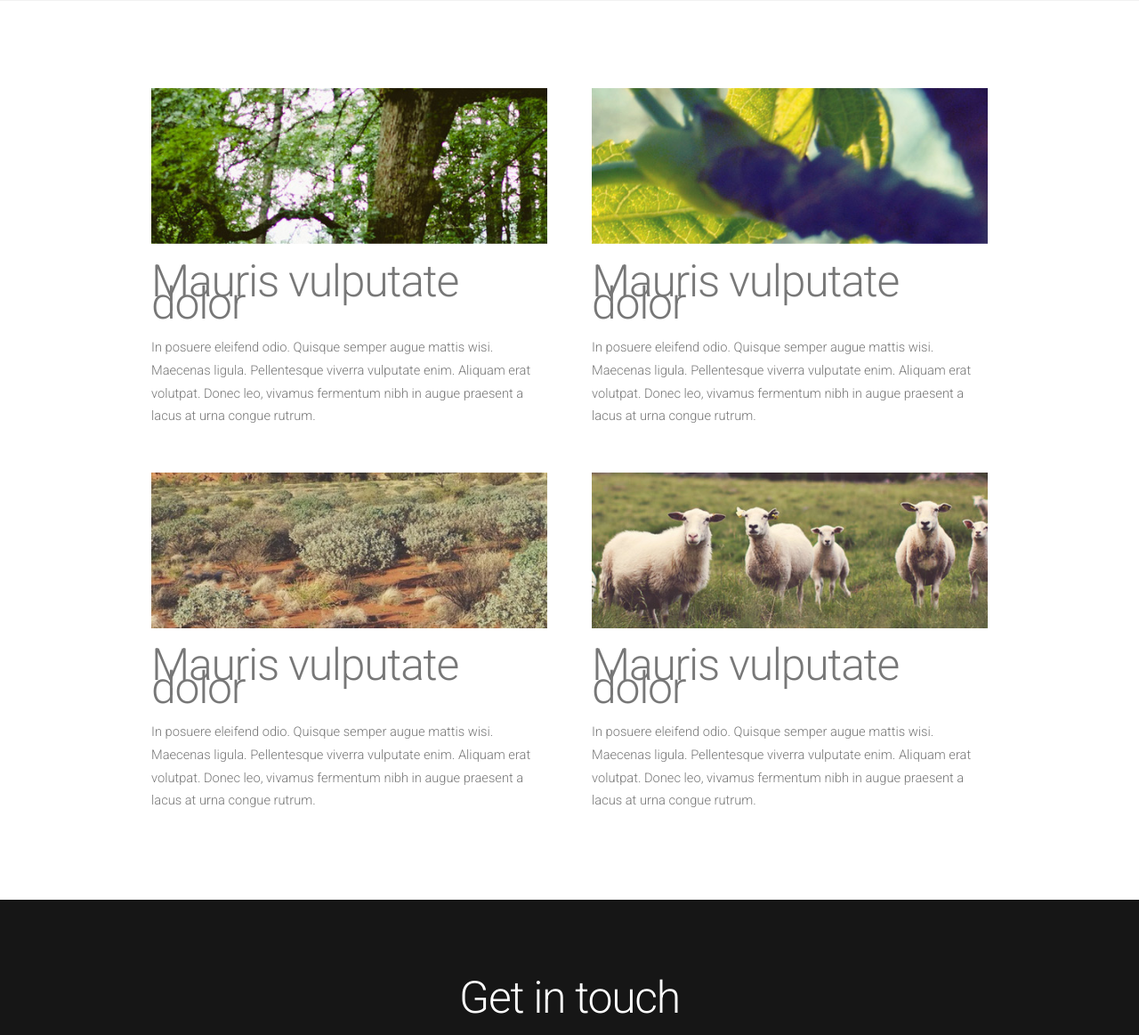
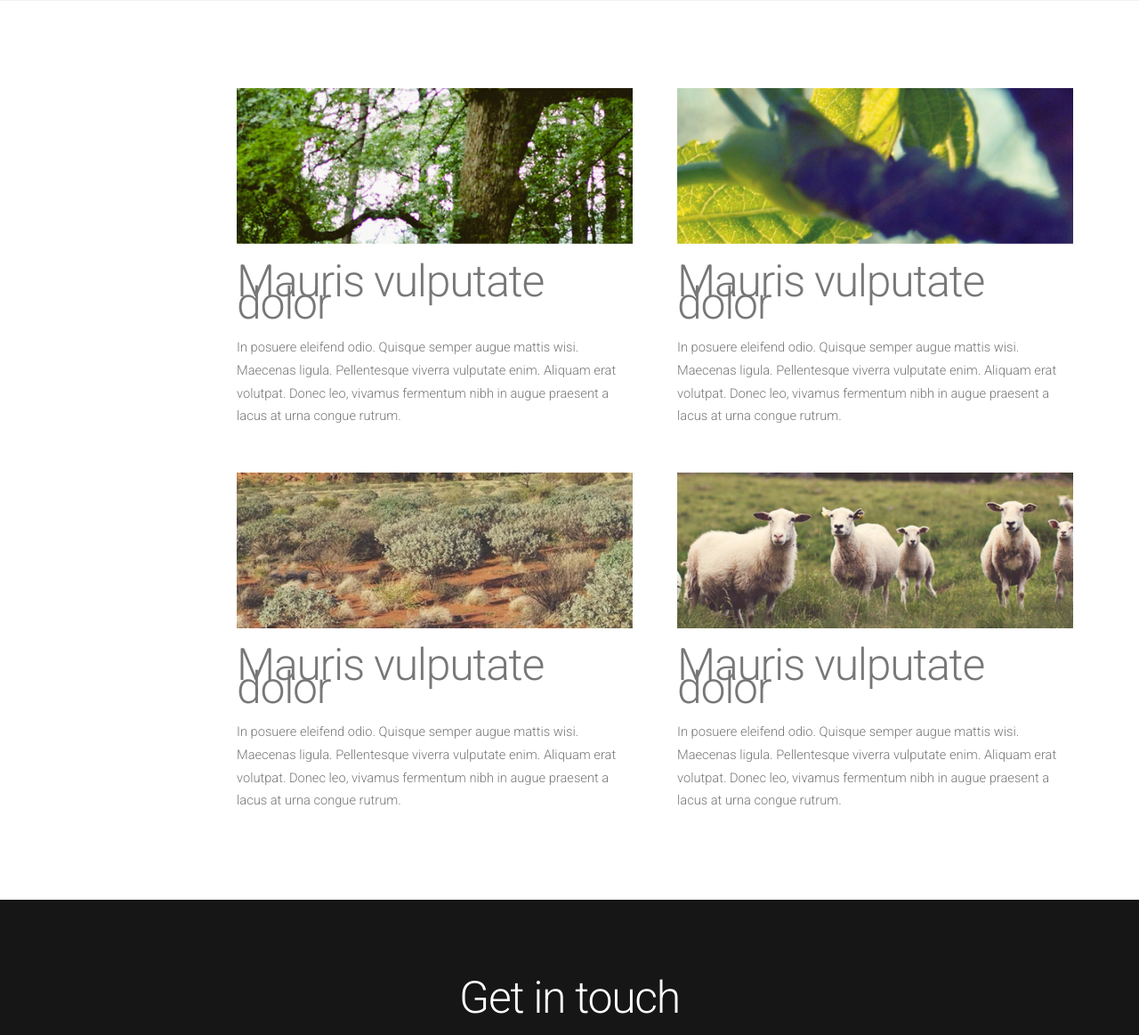
Before and after one commit to millanp/backwatershouse, a Django app: page / in a window 1280 px wide. Shown: the part 1333-2496 px from the top of the page at 89% size. Run offline with Django 3.2, Linux system fonts and the light colour scheme; some libraries are stand-ins or nearby versions.

Commit message:
fix margin of booking page

```diff
--- a/frontend/static/frontend/css/added.css
+++ b/frontend/static/frontend/css/added.css
@@ -30,6 +30,9 @@
 .image img {
     object-fit:cover;
     height:175px;
+}
+#content {
+    margin: 0 20%;
 }
 /* simple little table */
 table a:link {
--- a/frontend/templates/frontend/booking.html
+++ b/frontend/templates/frontend/booking.html
@@ -23,8 +23,6 @@
                     <span class="byline">Check the calendar to make sure your dates are available</span>
                 </header>
                 <iframe id="calIframe" class="bookingCalendar" src="{{ cal_url }}"></iframe>
-                <p><i>If an event begins with "Request for...", that means that the slot is still available, but someone else has requested the slot before you and is pending approval from the owner.</i></p>
-                <p><i>If one begins with "Booking for...", then it is already booked and unavailable at this time.</i></p>
             </section>
             <section style="text-align:center">
                 <header>
```
